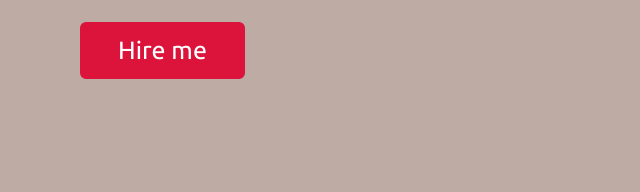
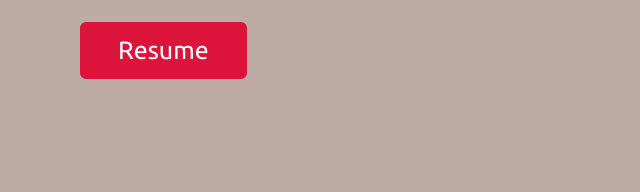
Before and after one commit to Roshnijeewani3457/Portfolio, a plain HTML site: page index.html in a window 1280 px wide. Shown: the part 446-638 px from the top of the page, 0-640 px from the left. Drawn offline with nearby package versions, Linux system fonts and the light colour scheme.

Commit message:
Update index.html

```diff
--- a/index.html
+++ b/index.html
@@ -45,7 +45,7 @@
                 <div class="text-1">Hello, My name is</div>
                 <div class="text-2">Roshni Jeewani</div>
                 <div class="text-3">And I'm <span class="typing"></span></div>
-                <a href= "#contact">Hire me</a>
+                <a href= "#contact">Resume</a>
             </div>
         </div>
     </section>
```
